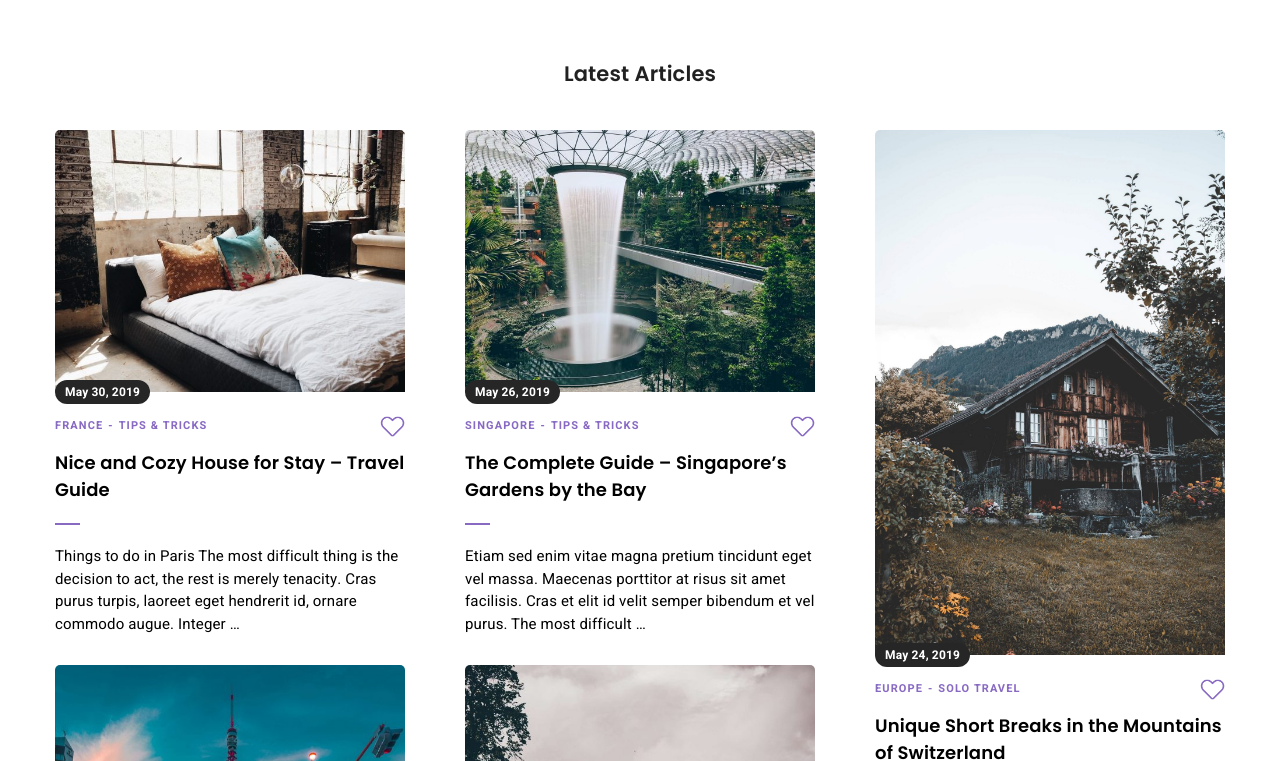
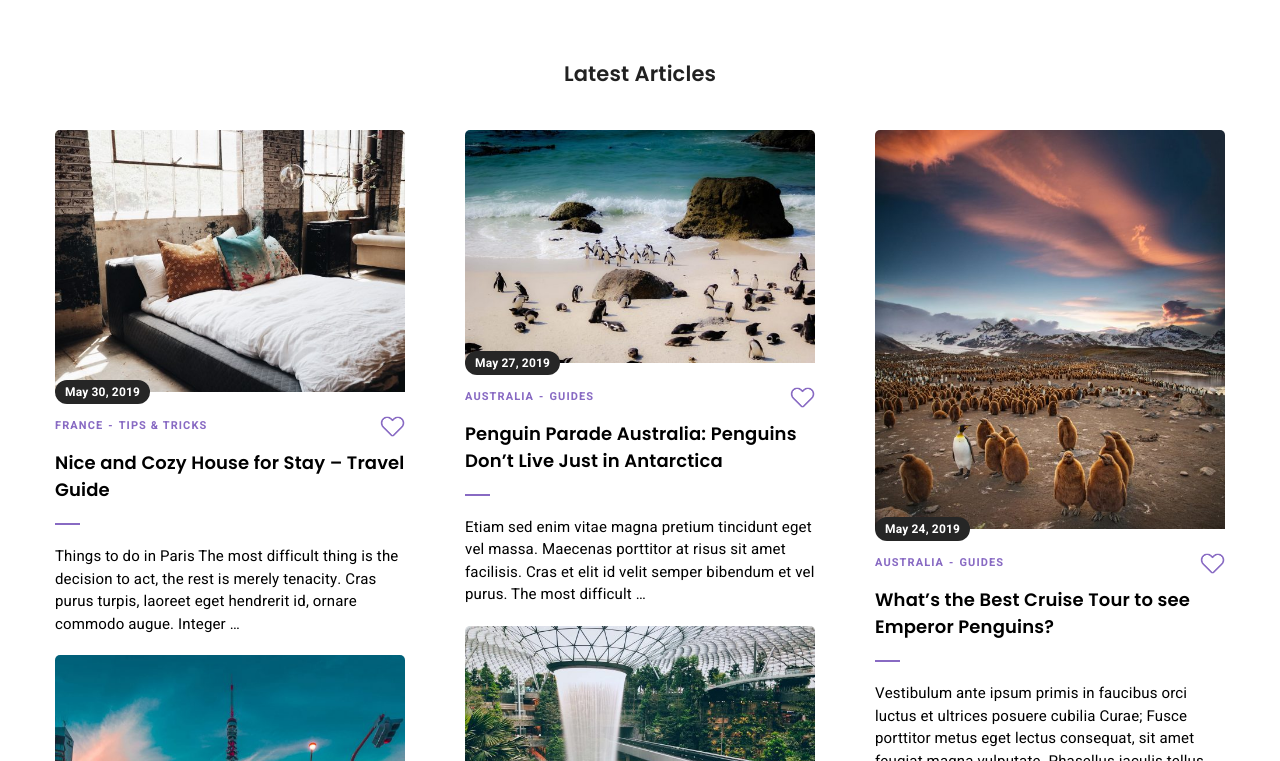
Before and after one commit to RomanKoriachko/eaven-travel, a React (Create React App) app: page / in a window 1280 px wide. Shown: the part 3159-3920 px from the top of the page. Built offline with nearby package versions, Linux system fonts and the light colour scheme.

Commit message:
add new algorithm on show more buttton

```diff
--- a/src/components/ArticlesSection/ArticleItem.scss
+++ b/src/components/ArticlesSection/ArticleItem.scss
@@ -1,6 +1,7 @@
 .article-item {
     text-align: left;
     width: 350px;
+    margin-bottom: 20px;
     &:hover .article-img img{
         transform: scale(103%);
     }
@@ -112,7 +113,14 @@
 // Laptop
 @media(max-width: 1200px) {
     .article-item {
-        width: 300px;
+        width: 350px;
+    }
+}
+
+// Tablet
+@media(max-width: 992px) {
+    .article-item{
+        width: 290px;
     }
 }
 
--- a/src/components/ArticlesSection/ArticlesSection.scss
+++ b/src/components/ArticlesSection/ArticlesSection.scss
@@ -10,15 +10,17 @@
     }
     .articles-wrapper {
         padding: 40px 0px;
-        height: 2510px;
         display: flex;
         flex-wrap: wrap;
-        flex-direction: column;
-        align-items: center;
+        align-items: flex-start;
+        justify-content: space-evenly;
         gap: 30px 60px;
         a{
             text-decoration: none;
             color: black;
+        }
+        .articles-tablet-wrapper {
+            display: none;
         }
     }
     .articles-btn {
@@ -39,6 +41,11 @@
             transform: translateY(3px);
         }
     }
+    .active-btn {
+        background-color: transparent;
+        color: gainsboro;
+        border: 2px solid gainsboro;
+    }
 }
 
 // Laptop
@@ -46,36 +53,23 @@
     .articles {
         .articles-wrapper {
             gap: 30px 30px;
+            justify-content: center;
+            .articles-desktop-wrapper {
+                display: none;
+            }
+            .articles-tablet-wrapper {
+                display: block;
+            }
         }
     }
 }
-
-// Tablet
-@media(max-width: 992px) {
-    .articles{
-        .articles-wrapper{
-            height: 3200px;
-            gap: 30px 15px;
-        }
-    }
-}
-
-@media(max-width: 635px) {
-    .articles{
-        .articles-wrapper{
-            height: 3045px;
-        }
-    }
-}
-
 
 // Mobile
 @media(max-width: 576px) {
     .articles {
         padding: 30px 0;
         .articles-wrapper{
-            height: auto;
-            flex-wrap: nowrap;
+            gap: 0;
         }
     }
 }
--- a/src/components/ArticlesSection/ArticlesSection.tsx
+++ b/src/components/ArticlesSection/ArticlesSection.tsx
@@ -18,11 +18,20 @@ type ArticleProps = {
 }
 
 const ArticlesSection = (props: Props) => {
-    const elementCount = useAppSelector(
-        (state) => state.elementsCountState.count
+    const firstColumn = useAppSelector(
+        (state) => state.elementsCountState.firstColumn
     )
-    let wrapperHeight = useAppSelector(
-        (state) => state.elementsCountState.height
+    const secondColumn = useAppSelector(
+        (state) => state.elementsCountState.secondColumn
+    )
+    const thirdColumn = useAppSelector(
+        (state) => state.elementsCountState.thirdColumn
+    )
+    const firstTabletColumn = useAppSelector(
+        (state) => state.elementsCountState.firstTabletColumn
+    )
+    const secondTabletColumn = useAppSelector(
+        (state) => state.elementsCountState.secondTabletColumn
     )
     const dispatch = useAppDispatch()
 
@@ -30,14 +39,10 @@ const ArticlesSection = (props: Props) => {
         <section className="articles">
             <div className="container">
                 <div className="articles-header">Latest Articles</div>
-                <div
-                    className="articles-wrapper"
-                    style={{
-                        height: `${wrapperHeight}px`,
-                    }}
-                >
+                <div className="articles-wrapper">
+                    <div className="articles-desktop-wrapper">
                         {articlesArray
-                        .filter((element) => element.id <= elementCount)
+                            .filter((element) => element.id <= firstColumn)
                             .map(
                                 ({
                                     image,
@@ -64,51 +69,146 @@ const ArticlesSection = (props: Props) => {
                                 )
                             )}
                     </div>
-                {document.documentElement.clientWidth <= 992 ? (
+                    <div className="articles-desktop-wrapper">
+                        {articlesArray
+                            .filter(
+                                (element) =>
+                                    element.id > firstColumn &&
+                                    element.id <= secondColumn
+                            )
+                            .map(
+                                ({
+                                    image,
+                                    date,
+                                    country,
+                                    dash,
+                                    section,
+                                    header,
+                                    text,
+                                    id,
+                                }: ArticleProps) => (
+                                    <div className="article-item" key={id}>
+                                        <ArticleItem
+                                            image={image}
+                                            date={date}
+                                            country={country}
+                                            dash={dash}
+                                            section={section}
+                                            header={header}
+                                            text={text}
+                                            id={id}
+                                        />
+                                    </div>
+                                )
+                            )}
+                    </div>
+                    <div className="articles-desktop-wrapper">
+                        {articlesArray
+                            .filter(
+                                (element) =>
+                                    element.id > secondColumn &&
+                                    element.id <= thirdColumn
+                            )
+                            .map(
+                                ({
+                                    image,
+                                    date,
+                                    country,
+                                    dash,
+                                    section,
+                                    header,
+                                    text,
+                                    id,
+                                }: ArticleProps) => (
+                                    <div className="article-item" key={id}>
+                                        <ArticleItem
+                                            image={image}
+                                            date={date}
+                                            country={country}
+                                            dash={dash}
+                                            section={section}
+                                            header={header}
+                                            text={text}
+                                            id={id}
+                                        />
+                                    </div>
+                                )
+                            )}
+                    </div>
+                    <div className="articles-tablet-wrapper">
+                        {articlesArray
+                            .filter(
+                                (element) => element.id <= firstTabletColumn
+                            )
+                            .map(
+                                ({
+                                    image,
+                                    date,
+                                    country,
+                                    dash,
+                                    section,
+                                    header,
+                                    text,
+                                    id,
+                                }: ArticleProps) => (
+                                    <div className="article-item" key={id}>
+                                        <ArticleItem
+                                            image={image}
+                                            date={date}
+                                            country={country}
+                                            dash={dash}
+                                            section={section}
+                                            header={header}
+                                            text={text}
+                                            id={id}
+                                        />
+                                    </div>
+                                )
+                            )}
+                    </div>
+                    <div className="articles-tablet-wrapper">
+                        {articlesArray
+                            .filter(
+                                (element) =>
+                                    element.id > firstTabletColumn &&
+                                    element.id <= secondTabletColumn
+                            )
+                            .map(
+                                ({
+                                    image,
+                                    date,
+                                    country,
+                                    dash,
+                                    section,
+                                    header,
+                                    text,
+                                    id,
+                                }: ArticleProps) => (
+                                    <div className="article-item" key={id}>
+                                        <ArticleItem
+                                            image={image}
+                                            date={date}
+                                            country={country}
+                                            dash={dash}
+                                            section={section}
+                                            header={header}
+                                            text={text}
+                                            id={id}
+                                        />
+                                    </div>
+                                )
+                            )}
+                    </div>
+                </div>
                 <button
-                        className="articles-btn"
-                        onClick={() =>
-                            dispatch(
-                                onLoadMoreClick({
-                                    newCount: 10,
-                                    newHeight: 2750,
-                                })
-                            )
-                        }
-                        disabled={elementCount > 15}
+                    className={`articles-btn ${
+                        firstColumn > 3 ? 'active-btn' : ''
+                    }`}
+                    onClick={() => dispatch(onLoadMoreClick())}
+                    disabled={firstColumn > 3}
                 >
                     Load more
                 </button>
-                ) : (
-                    <button
-                        className="articles-btn"
-                        onClick={() =>
-                            dispatch(
-                                onLoadMoreClick({
-                                    newCount: 10,
-                                    newHeight: 1300,
-                                })
-                            )
-                        }
-                        disabled={elementCount > 15}
-                    >
-                        Load more
-                    </button>
-                )}
-                {/* <button
-                    className="articles-btn"
-                    onClick={() =>
-                        dispatch(
-                            onLoadMoreClick({
-                                newCount: 10,
-                                newHeight: 1300,
-                            })
-                        )
-                    }
-                    disabled={elementCount > 15}
-                >
-                    Load more
-                </button> */}
             </div>
         </section>
     )
--- a/src/redux/loadMoreReducer.ts
+++ b/src/redux/loadMoreReducer.ts
@@ -1,25 +1,36 @@
 import {createSlice} from "@reduxjs/toolkit"
+import articlesArray from "components/ArticlesSection/articlesArray"
 
 type State = {
     count: number,
-    height: number,
+    firstColumn: number,
+    secondColumn: number,
+    thirdColumn: number,
+    firstTabletColumn: number,
+    secondTabletColumn: number,
 }
 
 const initialState: State = {
     count: 10,
-    height: 2510,
+    firstColumn: Math.round(articlesArray.length / 3) / 2,
+    secondColumn: (Math.round(articlesArray.length / 3) * 2) / 2,
+    thirdColumn: (Math.round(articlesArray.length / 3) * 3 - 1) / 2,
+    firstTabletColumn:( Math.round(articlesArray.length / 2)/2),
+    secondTabletColumn: (Math.round(articlesArray.length / 2) * 2 - 1) /2
 }
 
 export const likeSlice = createSlice({
     name:"loadMore",
     initialState,
     reducers:{
-        onLoadMoreClick: (state, action) => {
+        onLoadMoreClick: (state) => {
             return(
-                void(state.count = action.payload.newCount + state.count),
-                void(state.height = action.payload.newHeight + state.height)
+                void(state.firstColumn = state.firstColumn * 2),
+                void(state.secondColumn = state.secondColumn * 2),
+                void(state.thirdColumn = state.thirdColumn * 2),
+                void(state.firstTabletColumn = state.firstTabletColumn * 2),
+                void(state.secondTabletColumn = state.secondTabletColumn * 2)
             )
-
         }
     }
 })
```
Lines whose indentation alone changed are shown as unchanged.
